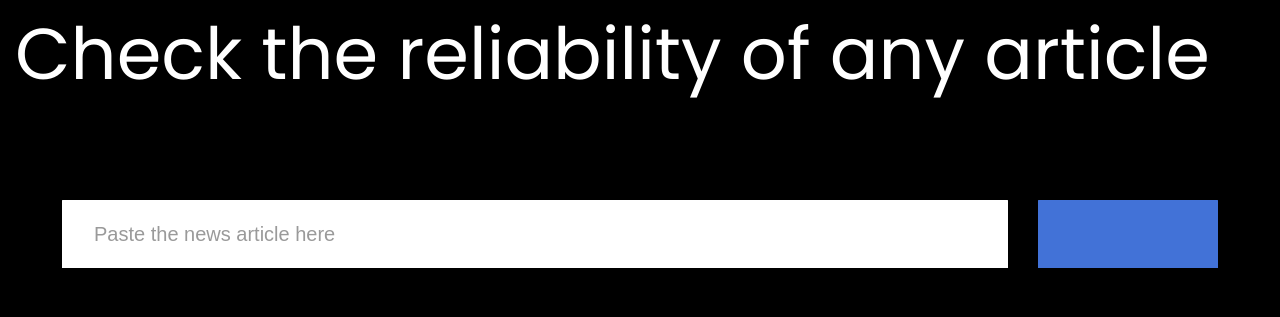
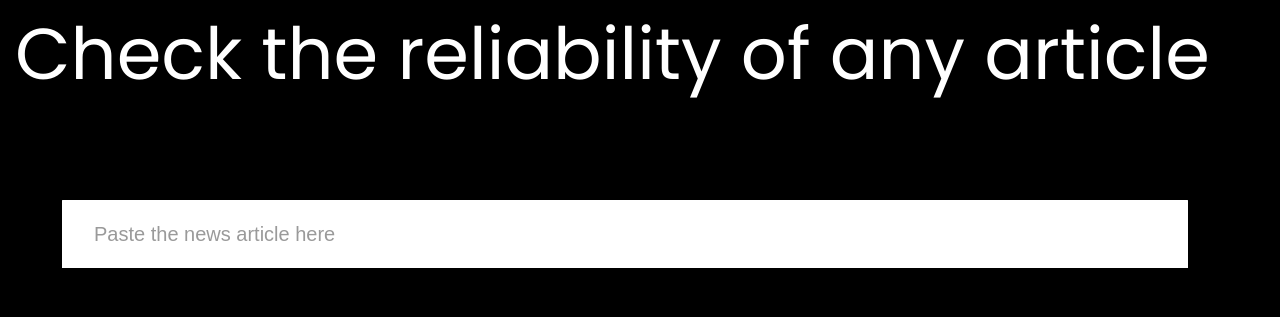
Before and after one commit to neeltron/FakeNewsDetector, a Flask app: page / in a window 1280 px wide. Shown: the part 224-541 px from the top of the page. Run offline with Flask 2, Linux system fonts and the light colour scheme; parts of the project's set-up code (start-up, migrations or seed data) failed here and were passed over.

Commit message:
Update index.html

```diff
--- a/templates/index.html
+++ b/templates/index.html
@@ -18,9 +18,9 @@
             <input id="search" type="text" placeholder="Paste the news article here" name = "text"/>
           </div>
 
-          <div class="input-field third-wrap">
-            <input class="btn-search" type="button" name = "submit">Verify</input>
-          </div>
+<!--           <div class="input-field third-wrap"> -->
+<!--             <input class="btn-search" type="button" name = "submit">Verify</input> -->
+<!--           </div> -->
         </div>
       </form>
     </div>
```
